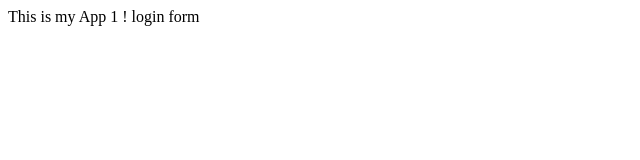
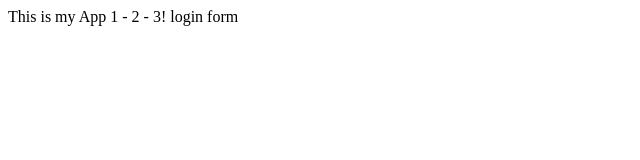
Before and after one commit to hn4810/myappsample, a plain HTML site: page index.html in a window 1280 px wide. Shown: the full height of the page, 0-640 px from the left. Drawn offline with Linux system fonts and the light colour scheme.

Commit message:
roll bacl

```diff
--- a/index.html
+++ b/index.html
@@ -5,7 +5,7 @@
     </title>
   </head>
   <body>
-    This is my App 1 !
+    This is my App 1 - 2 - 3!
     login form
   </body>
 </html>
```
